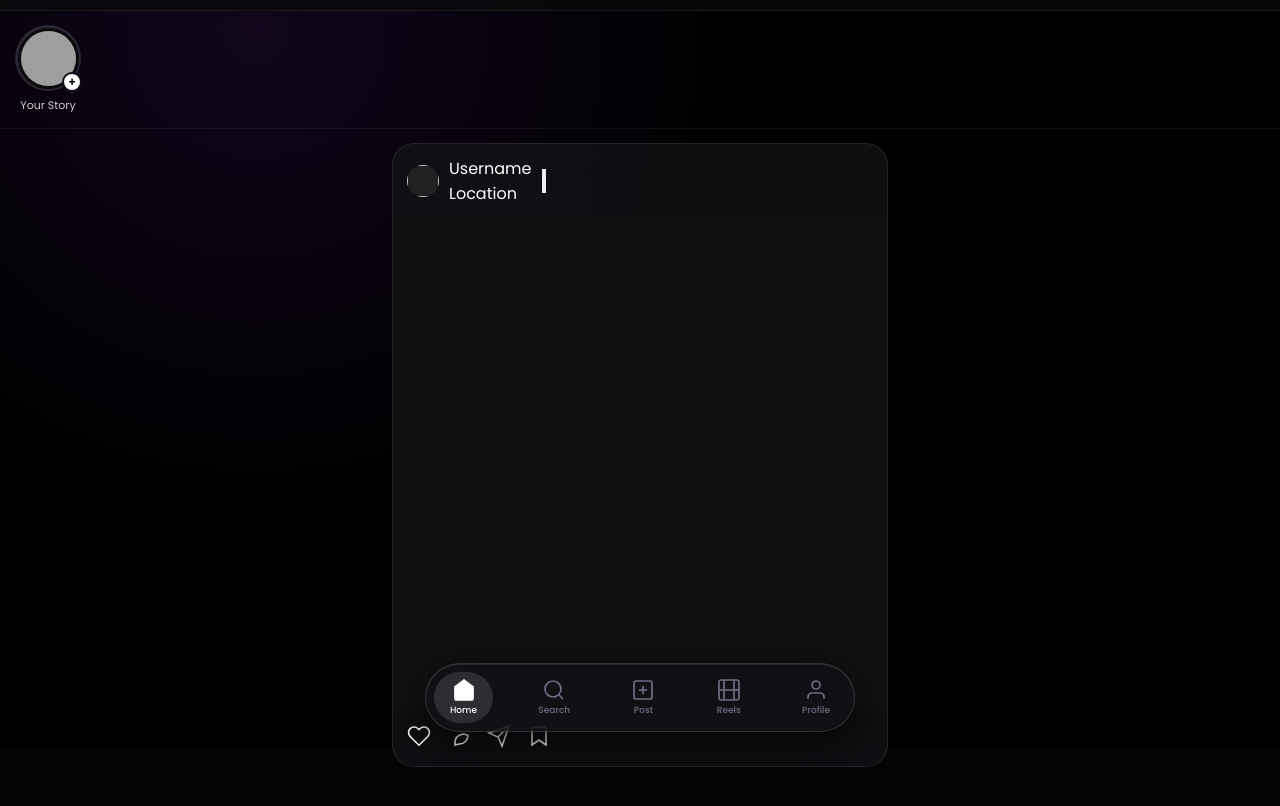
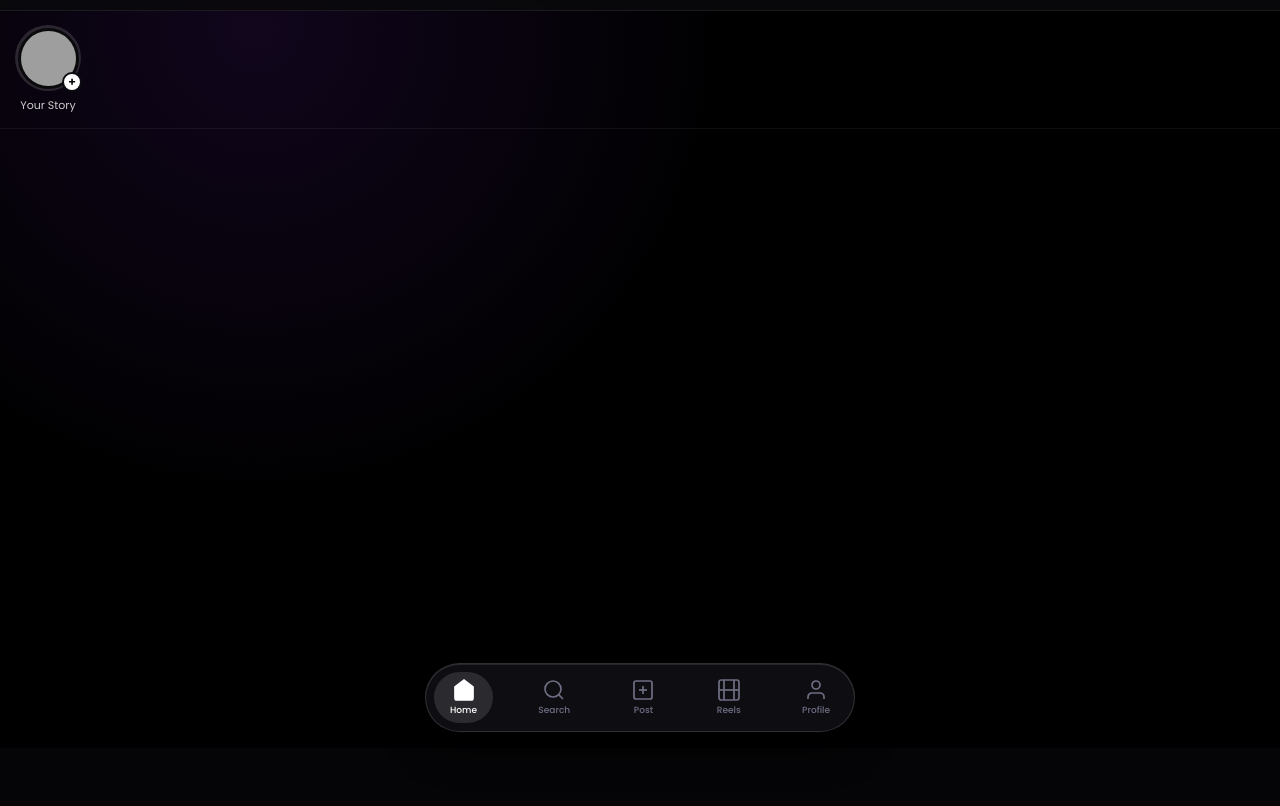
Before and after one commit to sg7212702-star/intube-app, a plain HTML site: page index.html in a window 1280 px wide. Shown: the part 52-858 px from the top of the page. After the commit the page ends 800 px from the top, so only its background shows below. Drawn offline with Linux system fonts and the light colour scheme; no server answers; grey boxes are pictures that could not be loaded.

Commit message:
Update index.html

```diff
--- a/index.html
+++ b/index.html
@@ -95,23 +95,8 @@ body::before{content:'';position:fixed;inset:0;z-index:-1;background:radial-grad
 </section>
 <input type="file" id="storyFile" accept="image/*,video/*" hidden>
 
-  <!-- FEED - ONLY DESIGN, NO LIKES COUNT -->
-  <main id="feed">
-    <div class="post">
-      <div class="postHead">
-        <img>
-        <div><div class="name">Username</div><div class="loc">Location</div></div>
-        <button class="more"><svg viewBox="0 0 24 24"><circle cx="12" cy="12" r="1.5"/><circle cx="19.5" cy="12" r="1.5"/><circle cx="4.5" cy="12" r="1.5"/></svg></button>
-      </div>
-      <div class="postMedia"></div>
-      <div class="postActs">
-        <button><svg viewBox="0 0 24 24"><path d="M20.84 4.61a5.5 5.5 0 0 0-7.78 0L12 5.67l-1.06-1.06a5.5 5.5 0 0 0-7.78 7.78l1.06 1.06L12 21.23l7.78-7.78 1.06-1.06a5.5 5.5 0 0 0 0-7.78z"/></svg></button>
-        <button><svg viewBox="0 0 24 24"><path d="M21 11.5a8.5 8.5 0 0 1-8.5 8.5H12L8 21v-3.5A8.5 8.5 0 0 1 21 11.5z"/></svg></button>
-        <button><svg viewBox="0 0 24 24"><line x1="22" y1="2" x2="11" y2="13"/><polygon points="22 2 15 22 11 13 2 9 22 2"/></svg></button>
-        <button class="right"><svg viewBox="0 0 24 24"><path d="M19 21l-7-5-7 5V5a2 2 0 0 1 2-2h10a2 2 0 0 1 2 2z"/></svg></button>
-      </div>
-    </div>
-  </main>
+   <!-- FEED - EMPTY, REAL POSTS WILL COME FROM FIREBASE -->
+  <main id="feed"></main>
 
   <!-- ALL INSTAGRAM SCREENS - UI ONLY -->
   <div id="exploreScreen" class="screen"><div class="sHead"><h2>Search & Explore</h2></div></div>
```
